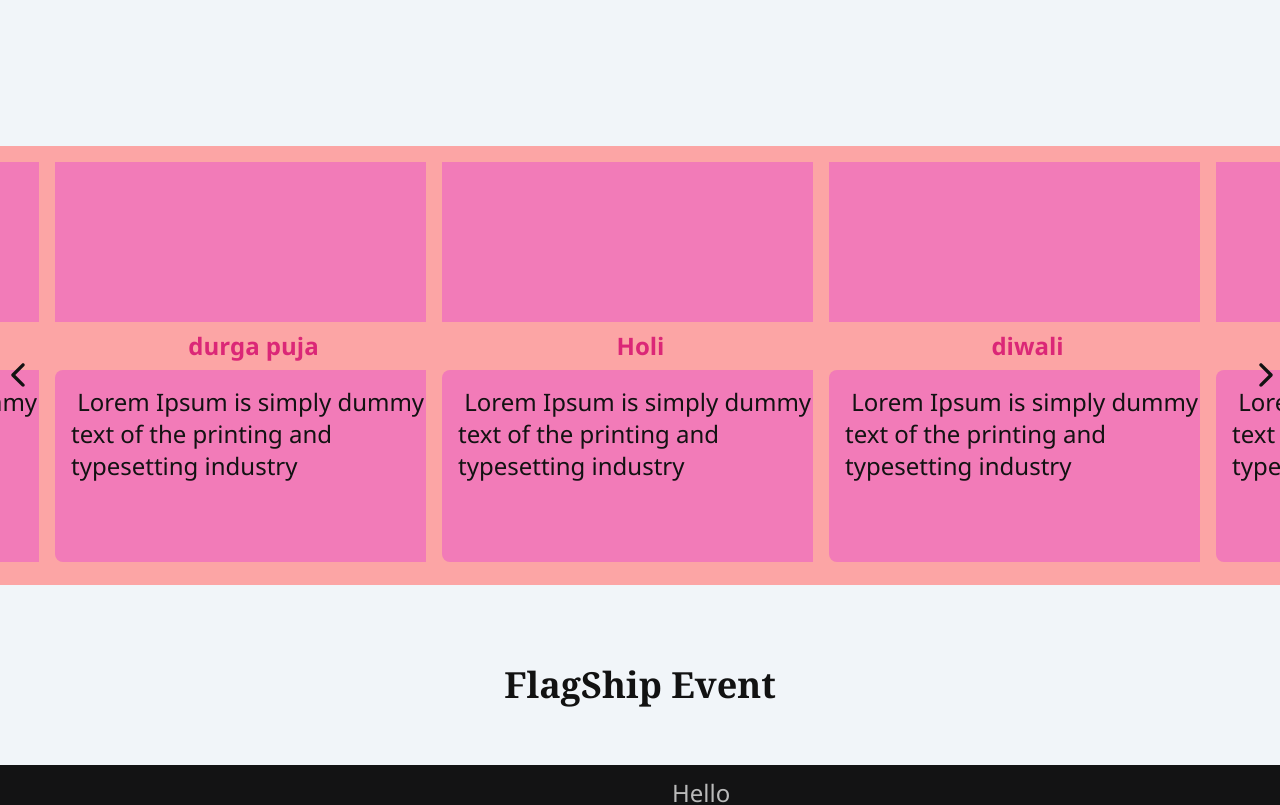
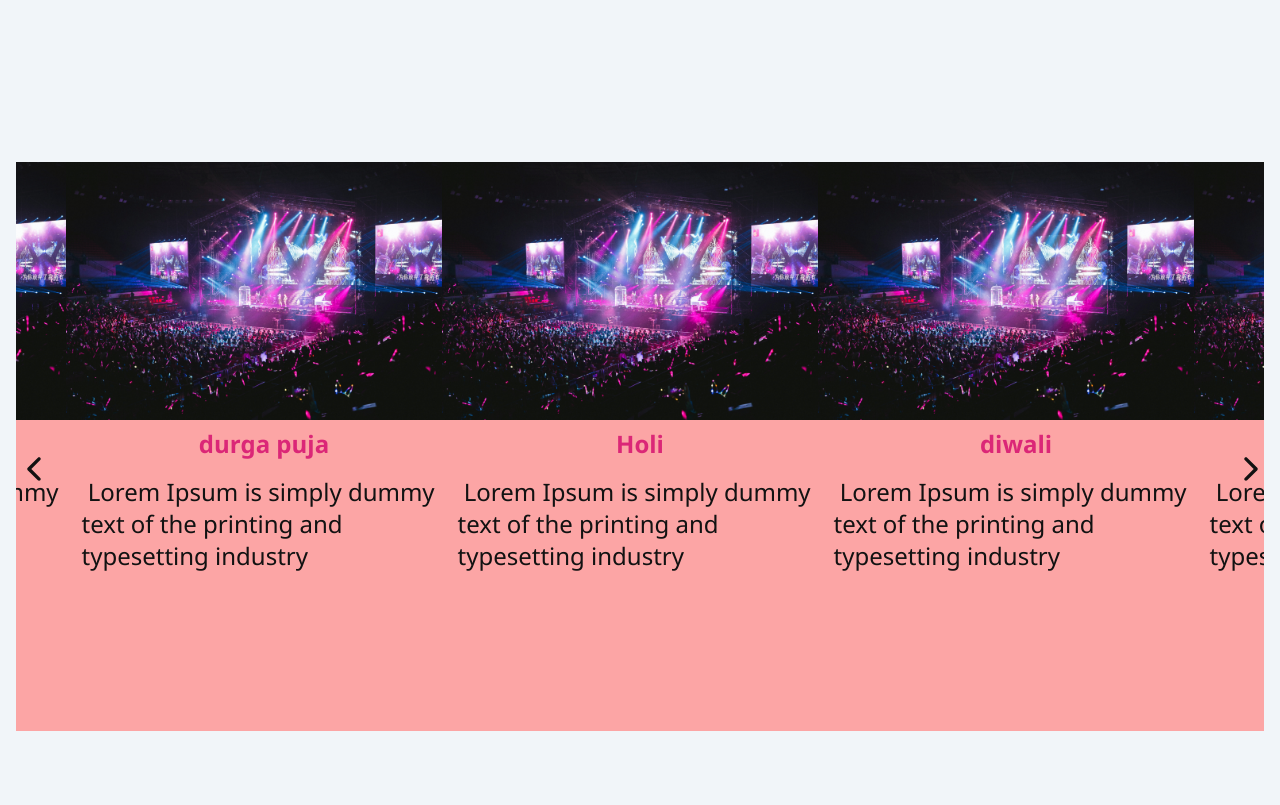
Before and after one commit to GURU1302/Rotaract-web-site, a Next.js app: page / in a window 1280 px wide. Shown: the part 1900-2705 px from the top of the page. Built offline with nearby package versions, Linux system fonts and the light colour scheme; a web font is replaced by a local one.

Commit message:
added the code to improve the third slider

```diff
--- a/components/Album card/Allbumcard.js
+++ b/components/Album card/Allbumcard.js
@@ -1,21 +1,23 @@
 import "aos/dist/aos.css";
+
+
 export default function Allbum(props) {
   return (
     <div
 
      // data-aos="flip-left"
-      className=" zoo bg-red-300 p-4  min-h-[27rem] min-w-[22rem]"
+      className=" zoo bg-red-300 min-h-[27rem] min-w-[22rem]"
     >
     <div>
-    <div style={{
+    <div className="" style={{
       backgroundColor: "#F27BB8",
       minHeight: '10rem',
     }}>
-    {/* here we need to add the event image */}
+            <img src="/Flagship.jpg "></img>
      </div>
     <h3 style={{color: "#db2777"}} className=" p-2 text-center"><strong>{props.name}</strong></h3>
     <div>
-    <textarea style={{resize: 'none', padding: '1rem', border: 'none', backgroundColor: "#F27BB8", outline: 'none'}} className= "rounded-lg"  rows="5" cols="25">
+    <textarea style={{resize: 'none',minHeight: '16rem', border: 'none', outline: 'none'}} className= "min-w-[22rem] bg-red-300 px-4 py-2"  rows="5" cols="25">
           {props.desc}
     </textarea>
     </div>
--- a/pages/SilderPath3.js
+++ b/pages/SilderPath3.js
@@ -77,7 +77,7 @@ export default class CenterMode extends Component {
         }
       };
       return (
-        <div>
+        <div className="p-4">
           <Slider {...settings}>
             <div>
             <div className="album-container">
```
